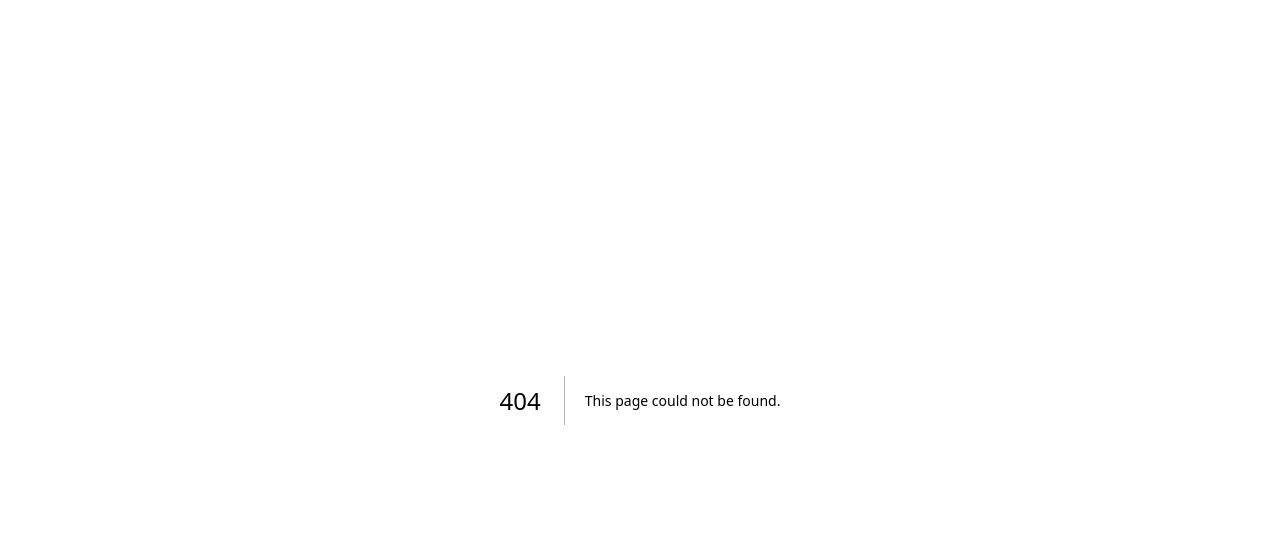
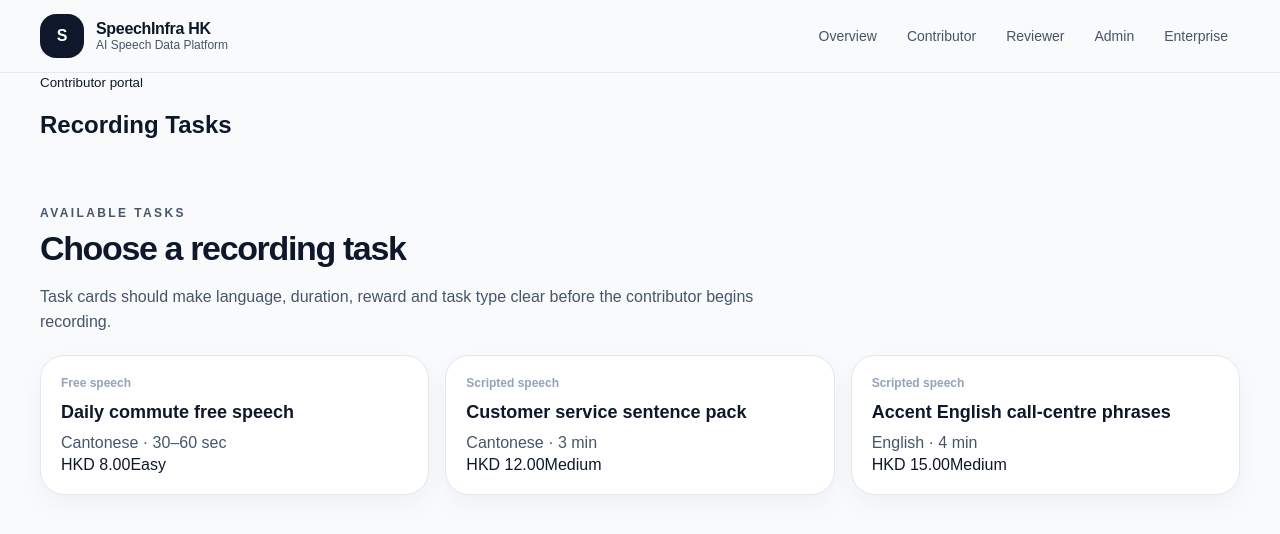
Before and after one commit to Zvezdaivan/alphaUAT, a Next.js app: page /contributor/recording/tasks in a window 1280 px wide. Before the commit this address had no page. Shown: the top 534 px of the page. Built offline with nearby package versions, Linux system fonts and the light colour scheme.

Commit message:
Add contributor recording task list route

```diff
--- /dev/null
+++ b/app/contributor/recording/tasks/page.tsx
@@ -0,0 +1,25 @@
+import Link from "next/link";
+import { AppShell, Section } from "@/components/shell";
+import { recordingTasks } from "@/lib/mock-data";
+
+export default function RecordingTasksPage() {
+  return (
+    <AppShell title="Recording Tasks" subtitle="Contributor portal">
+      <Section eyebrow="Available tasks" title="Choose a recording task" description="Task cards should make language, duration, reward and task type clear before the contributor begins recording.">
+        <div className="threeColumn">
+          {recordingTasks.map((task) => (
+            <Link key={task.id} href={`/contributor/recording/task/${task.id}`} className="card actionCard">
+              <div className="cardNumber">{task.type}</div>
+              <h3>{task.title}</h3>
+              <p>{task.language} · {task.duration}</p>
+              <div className="taskMeta">
+                <span>{task.reward}</span>
+                <span>{task.difficulty}</span>
+              </div>
+            </Link>
+          ))}
+        </div>
+      </Section>
+    </AppShell>
+  );
+}
```
